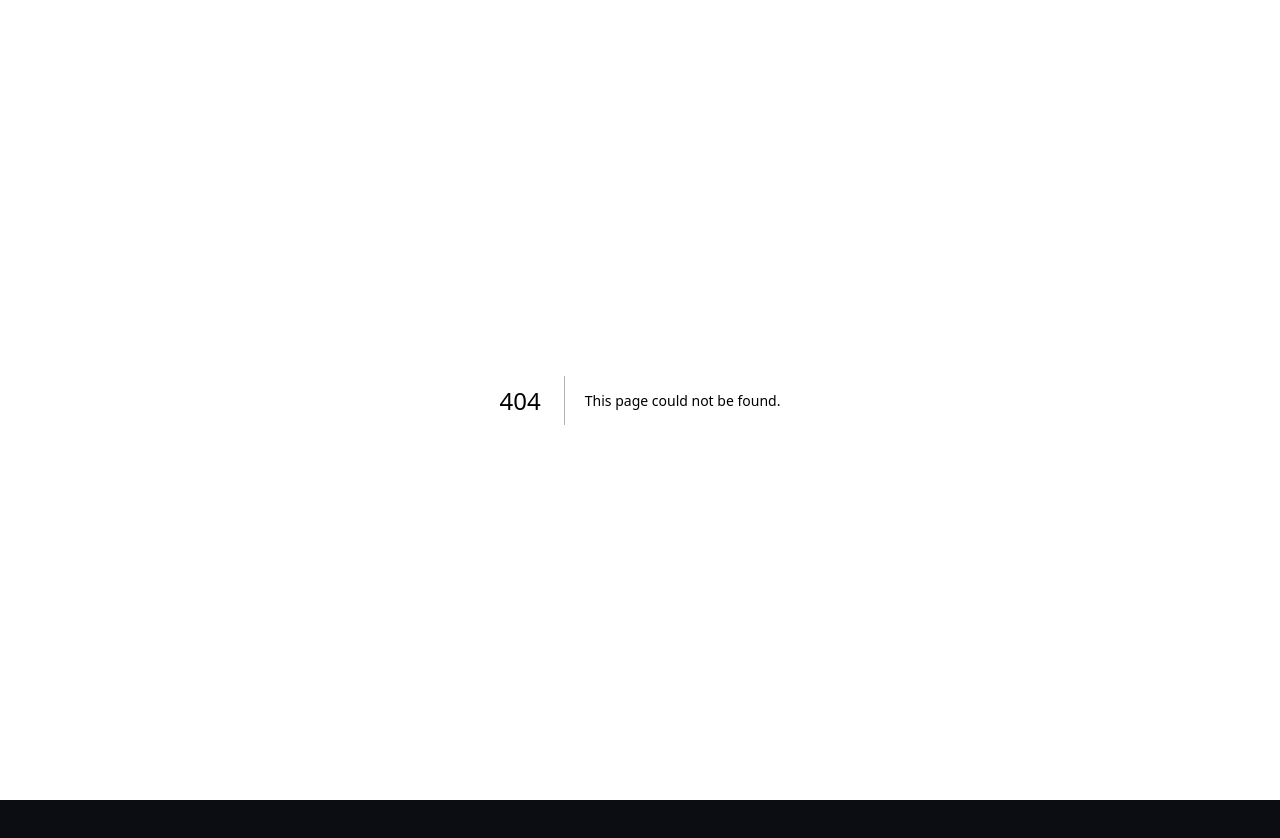
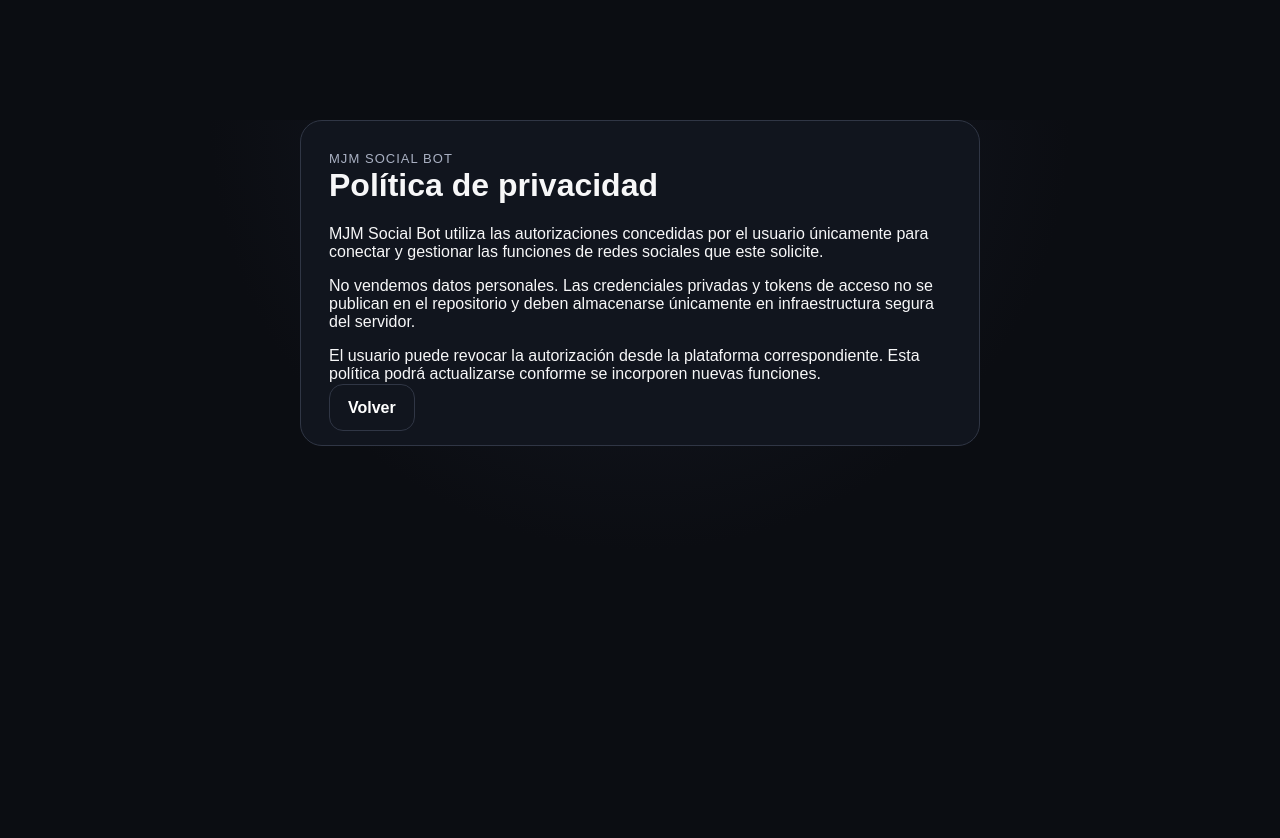
Before and after one commit to MJM03/mjm-social-bot, a Next.js app: page /privacy in a window 1280 px wide. Before the commit this address had no page. Shown: the top 838 px of the page. Before the commit the page ends 800 px from the top, so only its background shows below. Built offline with nearby package versions, Linux system fonts and the light colour scheme.

Commit message:
Add privacy policy page

```diff
--- /dev/null
+++ b/app/privacy/page.js
@@ -0,0 +1,12 @@
+export default function Privacy() {
+  return (
+    <main className="error">
+      <span className="eyebrow">MJM Social Bot</span>
+      <h1>Política de privacidad</h1>
+      <p>MJM Social Bot utiliza las autorizaciones concedidas por el usuario únicamente para conectar y gestionar las funciones de redes sociales que este solicite.</p>
+      <p>No vendemos datos personales. Las credenciales privadas y tokens de acceso no se publican en el repositorio y deben almacenarse únicamente en infraestructura segura del servidor.</p>
+      <p>El usuario puede revocar la autorización desde la plataforma correspondiente. Esta política podrá actualizarse conforme se incorporen nuevas funciones.</p>
+      <a className="secondary" href="/">Volver</a>
+    </main>
+  );
+}
```
